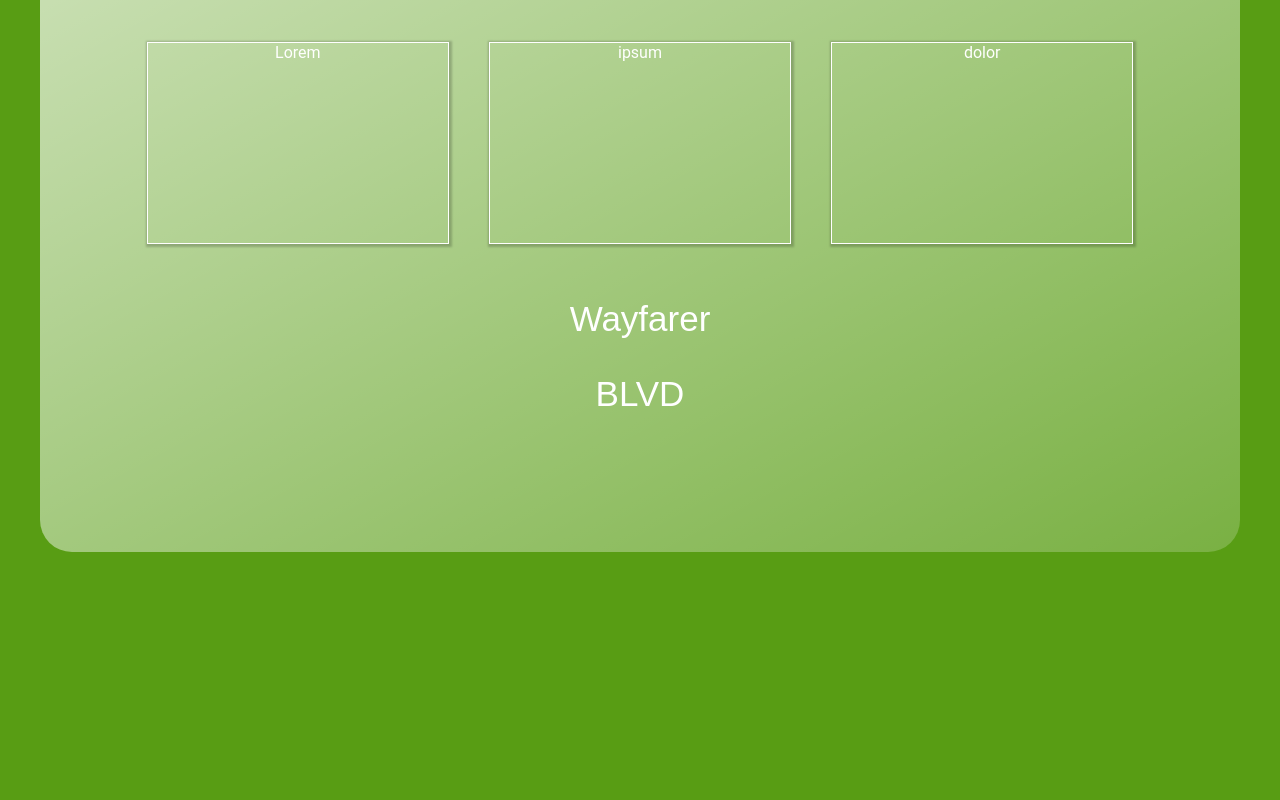
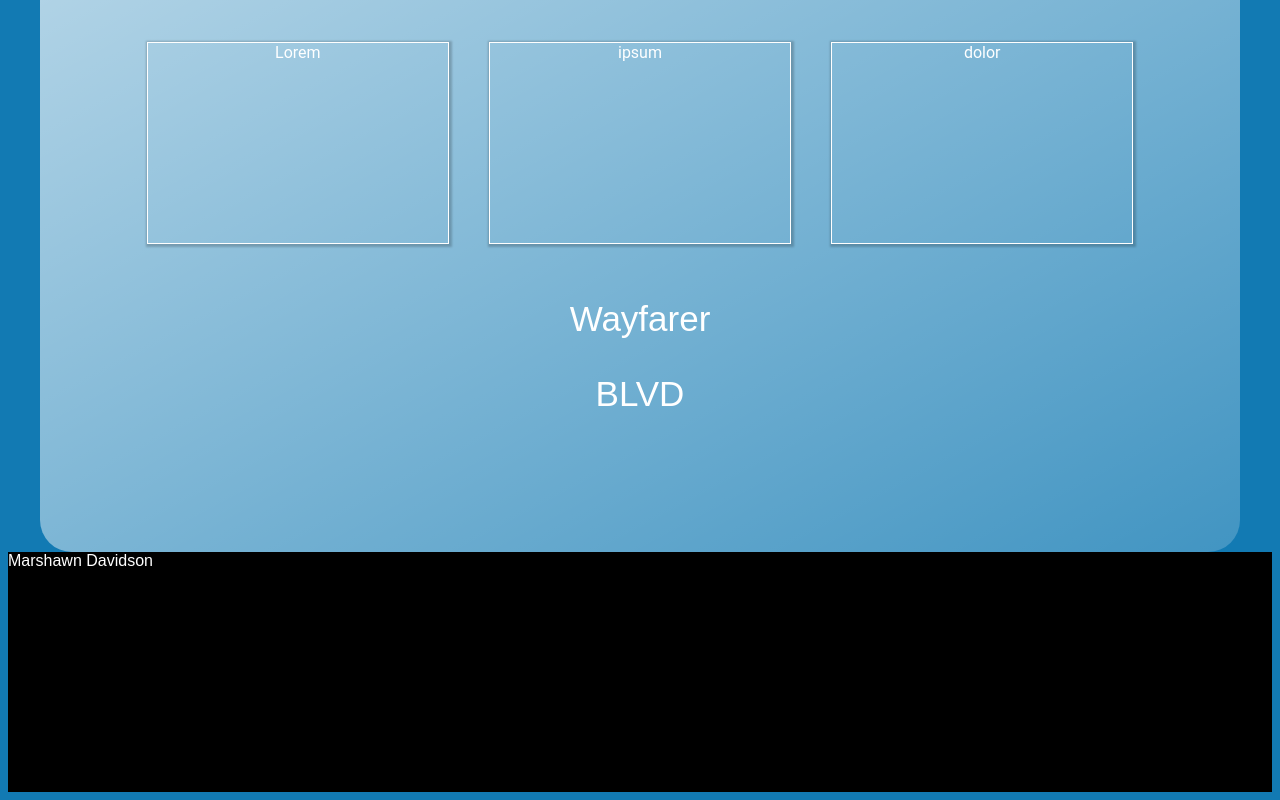
Before and after one commit to off2mxrs/firstPortfolio, a React (Create React App) app: page /about in a window 1280 px wide. Shown: the part 186-986 px from the top of the page. Before the commit the page ends 800 px from the top, so only its background shows below. Built offline with nearby package versions, Linux system fonts and the light colour scheme.

Commit message:
test blue

```diff
--- a/src/pages/About.jsx
+++ b/src/pages/About.jsx
@@ -19,12 +19,12 @@ function About() {
                     <div className="title">
                         <p>BLVD</p>
                     </div>
+                </section>
+            </main>
 
-
-
-                </section>
-
-            </main>
+            <footer>
+                Marshawn Davidson
+            </footer>
         </div>
     )
 }
--- a/src/styles/glass.scss
+++ b/src/styles/glass.scss
@@ -48,3 +48,11 @@ main {
     font-family: Roboto, sans-serif;
     box-shadow: 1px 1px 2px 2px rgba(0,0,0,.2);
 }
+
+footer {
+    min-height: 30vh;
+    margin: 0;
+    width: 100%;
+    padding: 0;
+    background-color: rgb(0, 0, 0);
+}
--- a/src/styles/main.scss
+++ b/src/styles/main.scss
@@ -3,7 +3,7 @@
 body {
     font-family: "Bebas", sans-serif;
     color: rgb(255, 255, 255);
-    background: rgb(88, 157, 20);
+    background: rgb(18, 122, 179);
 
     // box-sizing: border-box;
     // padding: 0;
```
